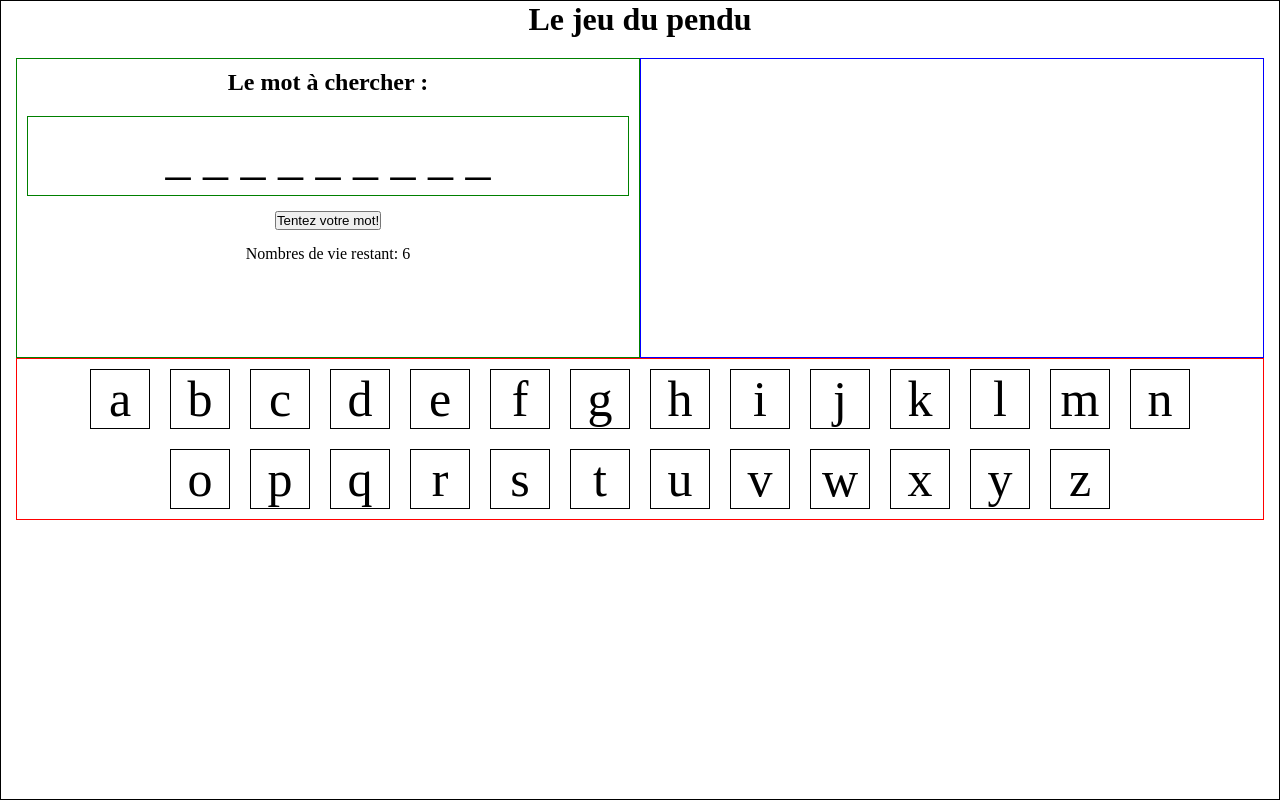
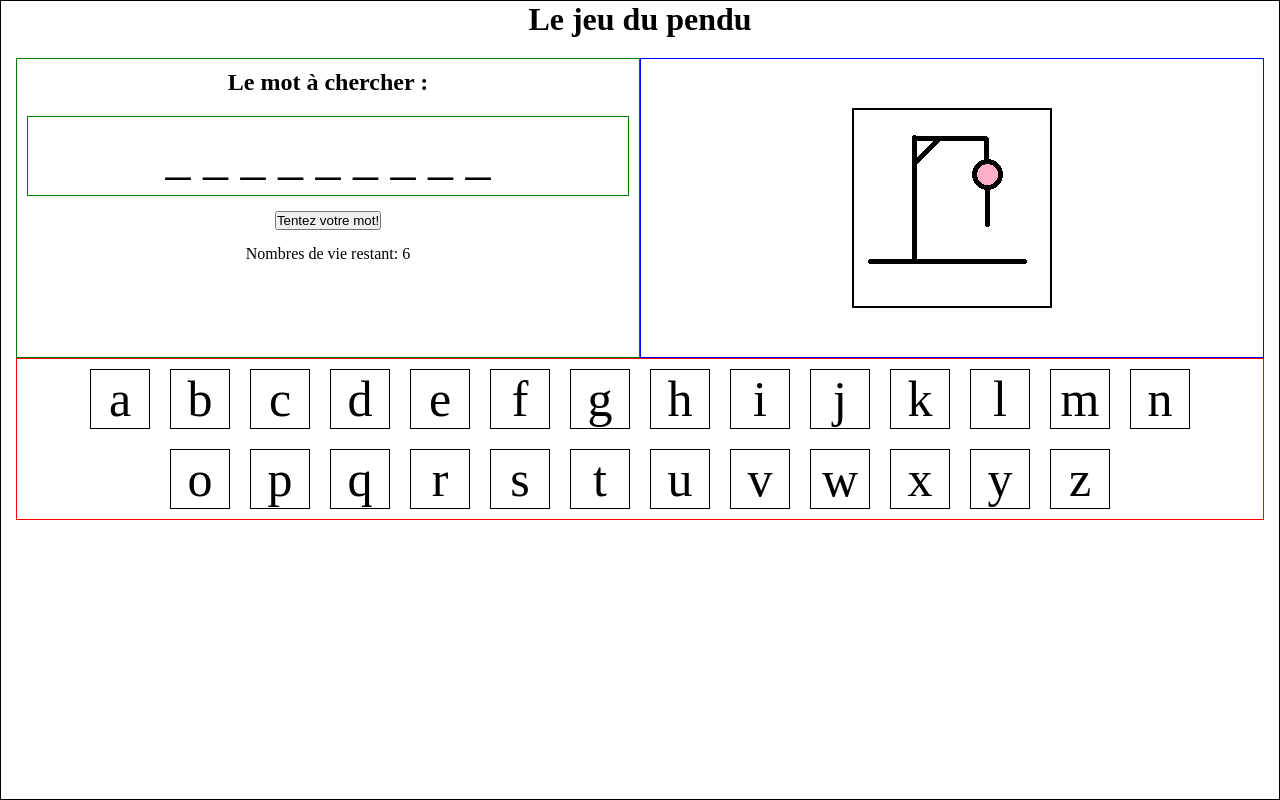
Before and after one commit to Ahamedmk/jeu_du_pendu, a plain HTML site: page index.html in a window 1280 px wide. Drawn offline with Linux system fonts and the light colour scheme.

Commit message:
✅ mis en place des images du pendu

```diff
--- a/defaut.css
+++ b/defaut.css
@@ -20,6 +20,11 @@ h1,h2{
 }
 .motTrouve{
   margin: 15px;
+}
+.img_pendu{
+  width: 200px;
+  height: 200px;
+  border: 2px solid black;
 }
   #alphabet{
     display: flex;
@@ -47,6 +52,9 @@ h1,h2{
   }
 
   .image{
+    display: flex;
+    justify-content: center;
+    align-items: center;
     border: 1px solid blue;
     width:50%;
     height: 300px;
--- a/index.html
+++ b/index.html
@@ -20,6 +20,9 @@
         <p>Nombres de vie restant: <span id="attempts"></span></p>
     </div>
         <div class="image">
+            <div class="img_pendu">
+            <img src="/images/3.png" alt="1">
+          </div>
         </div>
     </div>
         <div id="alphabet">
```
Also changed, not shown: images/1.png (added), images/2.png (added), images/3.png (added), images/4.png (added), images/5.png (added), images/6.png (added), images/7.png (added), images/8.png (added).
